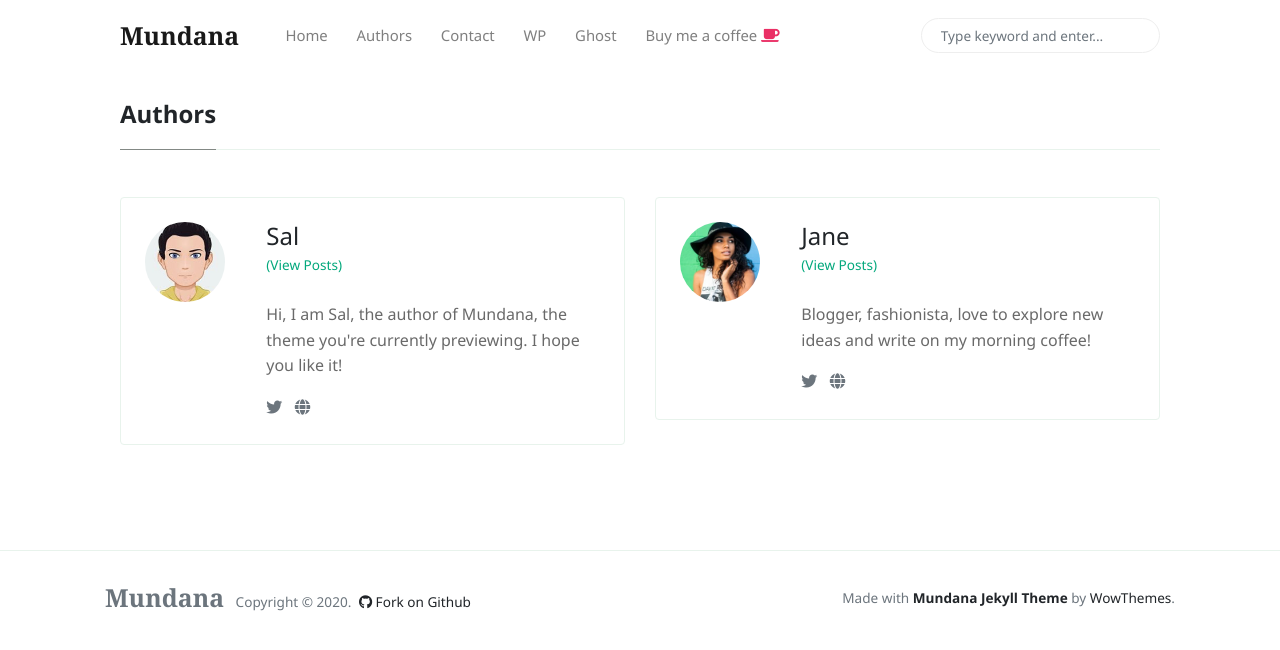
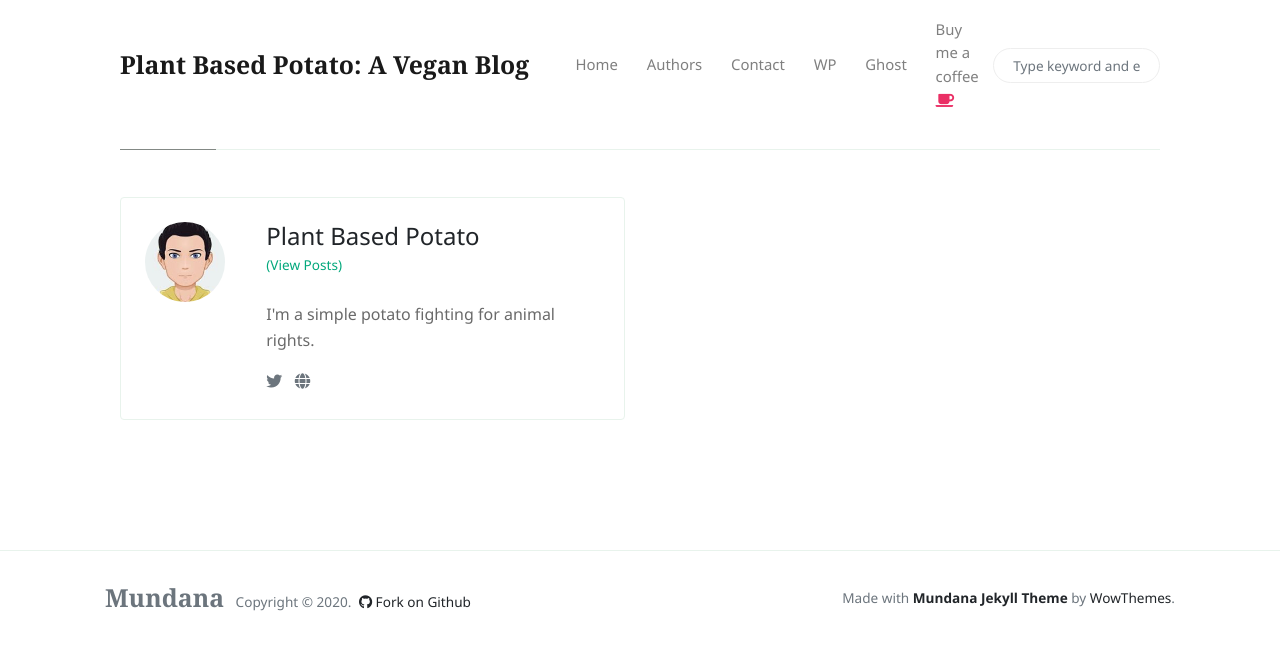
Before and after one commit to plantbasedpotato/plantbasedpotato.github.io, a Jekyll site: the page built from _pages/authors-list.html, in a window 1280 px wide. Shown: the top 650 px of the page. Built offline with Jekyll 4.4.1, drawn with Linux system fonts in a browser that asks for light colours; nearby versions of some CDN libraries.

Commit message:
Update _config.yml

```diff
--- a/_config.yml
+++ b/_config.yml
@@ -1,11 +1,11 @@
 # Site
-name: 'Mundana'
-description: 'Mundana is a free Jekyll theme for awesome people like you, Medium like.'
+name: 'Plant Based Potato: A Vegan Blog'
+description: 'Here are my reasons for going vegan.'
 logo: 'assets/images/logo.png'
 favicon: 'assets/images/favicon.ico'
-baseurl: '/mundana-theme-jekyll'
+baseurl: ''
 disqus: 'demowebsite'
-email: 'wowthemesnet@gmail.com'
+email: 'plantbasedpotato@gmail.com'
 mailchimp-list: 'https://wowthemes.us11.list-manage.com/subscribe/post?u=8aeb20a530e124561927d3bd8&amp;id=8c3d2d214b'
 
 include: ["_pages"]
@@ -19,21 +19,12 @@ plugins:
   - jekyll-seo-tag
 
 authors:
-    sal:
-      name:           Sal
-      site:           https://www.wowthemes.net
+    potato:
+      name:           Plant Based Potato
+      site:           https://plantbasedpotato.github.io
       avatar:         /assets/images/avatar1.jpg
-      bio:            "Hi, I am Sal, the author of Mundana, the theme you're currently previewing. I hope you like it!"
-      email:          wowthemesnet@gmail.com
-      twitter:        https://twitter.com/wowthemesnet
-
-    jane:
-      name:           Jane
-      site:           https://www.wowthemes.net
-      avatar:         /assets/images/avatar2.jpg
-      bio:            "Blogger, fashionista, love to explore new ideas and write on my morning coffee!"
-      email:          fakemail@gmail.com
-      twitter:        https://twitter.com/wowthemesnet
+      bio:            "I'm a simple potato fighting for animal rights."
+      email:          plantbasedpotato@gmail.com
 
 # Defaults
 defaults:
@@ -43,7 +34,7 @@ defaults:
       path: "_posts"
     values:
       layout: post
-      author: sal
+      author: potato
       avatar: /assets/images/avatar1.jpg
 
   # all pages
```
